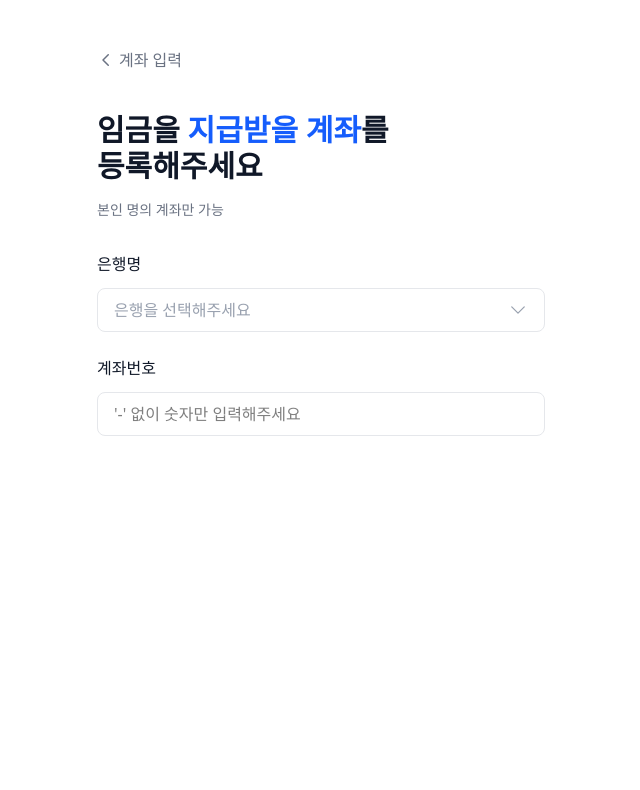
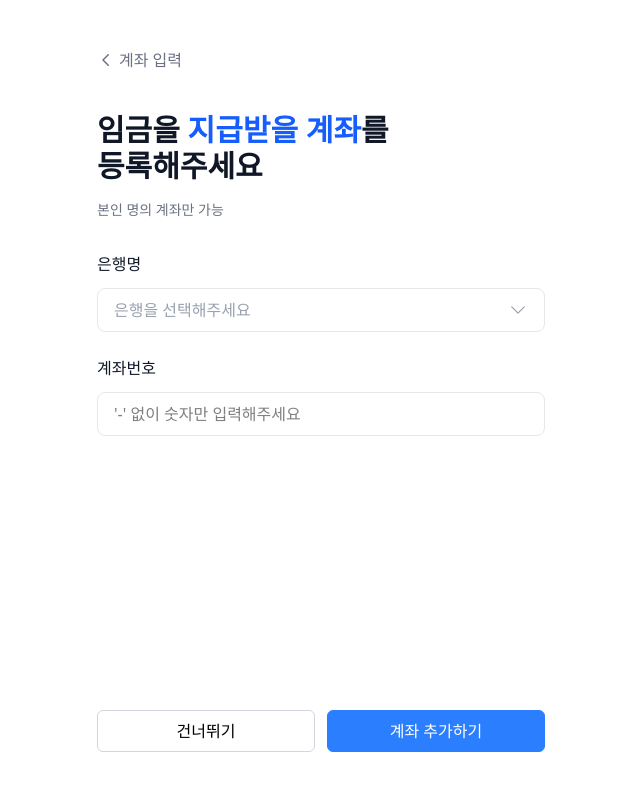
Before and after one commit to Barojob/frontend, a React (Vite) app: page /signup/account in a window 1280 px wide. Shown: the top 790 px of the page, without its empty margins (319-959 px from the left). Built offline with nearby package versions, Linux system fonts and the light colour scheme.

Commit message:
feat: 계좌 입력 페이지에 모달 및 오류 처리 기능 추가
- 계좌 추가하기 로직에 필드 검증 및 오류 모달 추가
- 계좌 안내 모달 추가 및 드로어 리렌더링 기능 구현
- UI 구성 요소에 버튼 및 모달 컴포넌트 통합

```diff
--- a/src/pages/SignupAccountPage.tsx
+++ b/src/pages/SignupAccountPage.tsx
@@ -1,9 +1,11 @@
-import { ChevronDownIcon } from "@heroicons/react/24/outline";
+import { ChevronDownIcon, ExclamationTriangleIcon } from "@heroicons/react/24/outline";
 import React, { useState } from "react";
 import { useNavigate } from "react-router-dom";
 import BoxButton from "../components/BoxButton/BoxButton";
+import Button from "../components/Button/Button";
 import { Drawer, DrawerContent, DrawerTrigger } from "../components/Drawer";
 import Input from "../components/Input/Input";
+import Modal from "../components/Modal";
 import NavigationHeader from "../components/layouts/NavigationHeader";
 import { cn } from "../utils/classname";
 
@@ -25,9 +27,15 @@ const SignupAccountPage: React.FC = () => {
   const navigate = useNavigate();
   const [selectedBank, setSelectedBank] = useState<string>("");
   const [accountNumber, setAccountNumber] = useState<string>("");
+  const [drawerKey, setDrawerKey] = useState(0);
+  const [showModal, setShowModal] = useState(false);
+  const [showErrorModal, setShowErrorModal] = useState(false);
+  const [errorMessage, setErrorMessage] = useState("");
 
   const handleBankSelect = (bankName: string) => {
     setSelectedBank(bankName);
+    // 드로어를 강제로 닫기 위해 key를 변경하여 리렌더링
+    setDrawerKey(prev => prev + 1);
   };
 
   const handleAccountNumberChange = (value: string) => {
@@ -40,8 +48,48 @@ const SignupAccountPage: React.FC = () => {
     navigate(-1); // 이전 페이지로 돌아가기
   };
 
+  const handleSkip = () => {
+    // 건너뛰기 로직 - 모달 표시
+    setShowModal(true);
+  };
+
+  const handleAddAccount = () => {
+    // 계좌 추가하기 로직 - 모든 필드 검증
+    const missingFields = [];
+
+    if (!selectedBank) {
+      missingFields.push("은행");
+    }
+    if (!accountNumber) {
+      missingFields.push("계좌번호");
+    }
+
+    if (missingFields.length > 0) {
+      setErrorMessage(`${missingFields.join(", ")}을(를) 입력해주세요.`);
+      setShowErrorModal(true);
+      return;
+    }
+
+    // 모든 정보가 입력되면 안내 모달 표시
+    setShowModal(true);
+  };
+
+  const handleModalClose = () => {
+    setShowModal(false);
+    // 모달 닫은 후 다음 페이지로 이동
+    //console.log("다음 페이지로 이동");
+    // TODO: 실제 네비게이션 구현
+    // navigate('/next-page');
+  };
+
+  const handleErrorModalClose = () => {
+    setShowErrorModal(false);
+  };
+
   return (
-    <div className="min-h-screen bg-white px-6 py-8">
+    <div className="min-h-screen bg-white flex flex-col">
+      {/* 메인 콘텐츠 */}
+      <div className="flex-1 px-6 py-8">
         <div className="max-w-md mx-auto">
           {/* 네비게이션 헤더 */}
           <NavigationHeader
@@ -70,7 +118,7 @@ const SignupAccountPage: React.FC = () => {
               은행명
             </label>
 
-          <Drawer>
+            <Drawer key={drawerKey}>
               <DrawerTrigger asChild>
                 <button
                   className={cn(
@@ -133,6 +181,86 @@ const SignupAccountPage: React.FC = () => {
           </div>
         </div>
       </div>
+
+      {/* 하단 고정 버튼 섹션 (푸터) */}
+      <div className="bg-white px-6 py-6 pb-12 safe-area-inset-bottom">
+        <div className="max-w-md mx-auto flex gap-3">
+          <Button
+            variant="primary"
+            size="md"
+            className="flex-1"
+            onClick={handleSkip}
+          >
+            건너뛰기
+          </Button>
+          <Button
+            variant="blue"
+            size="md"
+            className="flex-1"
+            onClick={handleAddAccount}
+          >
+            계좌 추가하기
+          </Button>
+        </div>
+      </div>
+
+      {/* 계좌 안내 모달 */}
+      <Modal visible={showModal} onClose={handleModalClose}>
+        <div className="px-8 py-10 text-center">
+          {/* 느낌표 아이콘 */}
+          <div className="mb-6 flex justify-center">
+            <ExclamationTriangleIcon className="w-16 h-16 text-blue-500" />
+          </div>
+
+          {/* 메인 메시지 */}
+          <h2 className="text-xl font-bold text-gray-900 mb-3">
+            본인 명의 계좌만
+            <br />
+            등록가능해요
+          </h2>
+
+          {/* 서브 메시지 */}
+          <p className="text-sm text-gray-500 mb-8">
+            일치 여부 확인 후 등록해드립니다
+          </p>
+
+          {/* 확인 버튼 */}
+          <Button
+            variant="blue"
+            size="md"
+            className="w-full max-w-[200px] mx-auto"
+            onClick={handleModalClose}
+          >
+            확인했어요
+          </Button>
+        </div>
+      </Modal>
+
+      {/* 입력 오류 모달 */}
+      <Modal visible={showErrorModal} onClose={handleErrorModalClose}>
+        <div className="px-8 py-10 text-center">
+          {/* 느낌표 아이콘 */}
+          <div className="mb-6 flex justify-center">
+            <ExclamationTriangleIcon className="w-16 h-16 text-blue-500" />
+          </div>
+
+          {/* 에러 메시지 */}
+          <h2 className="text-xl font-bold text-gray-900 mb-8">
+            {errorMessage}
+          </h2>
+
+          {/* 확인 버튼 */}
+          <Button
+            variant="blue"
+            size="md"
+            className="w-full max-w-[200px] mx-auto"
+            onClick={handleErrorModalClose}
+          >
+            확인
+          </Button>
+        </div>
+      </Modal>
+    </div>
   );
 };
 
```
Lines whose indentation alone changed are shown as unchanged.
